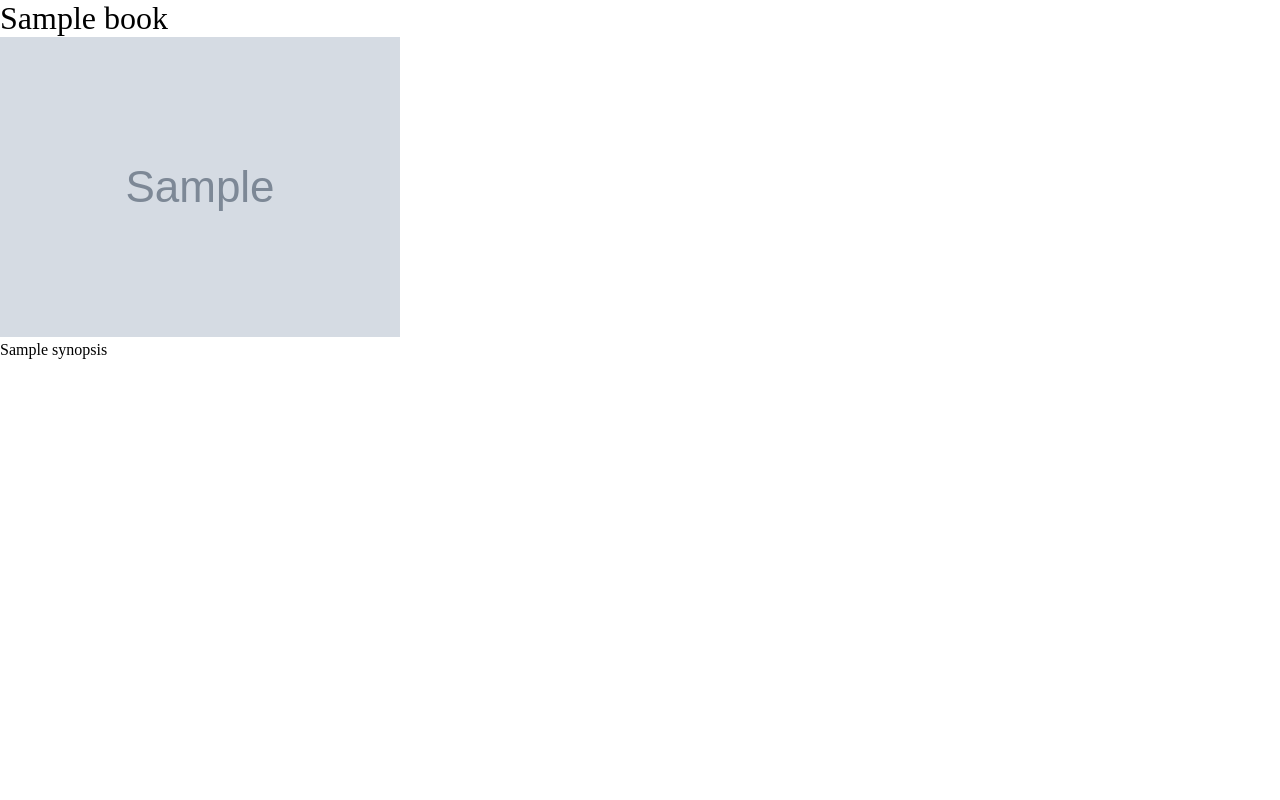
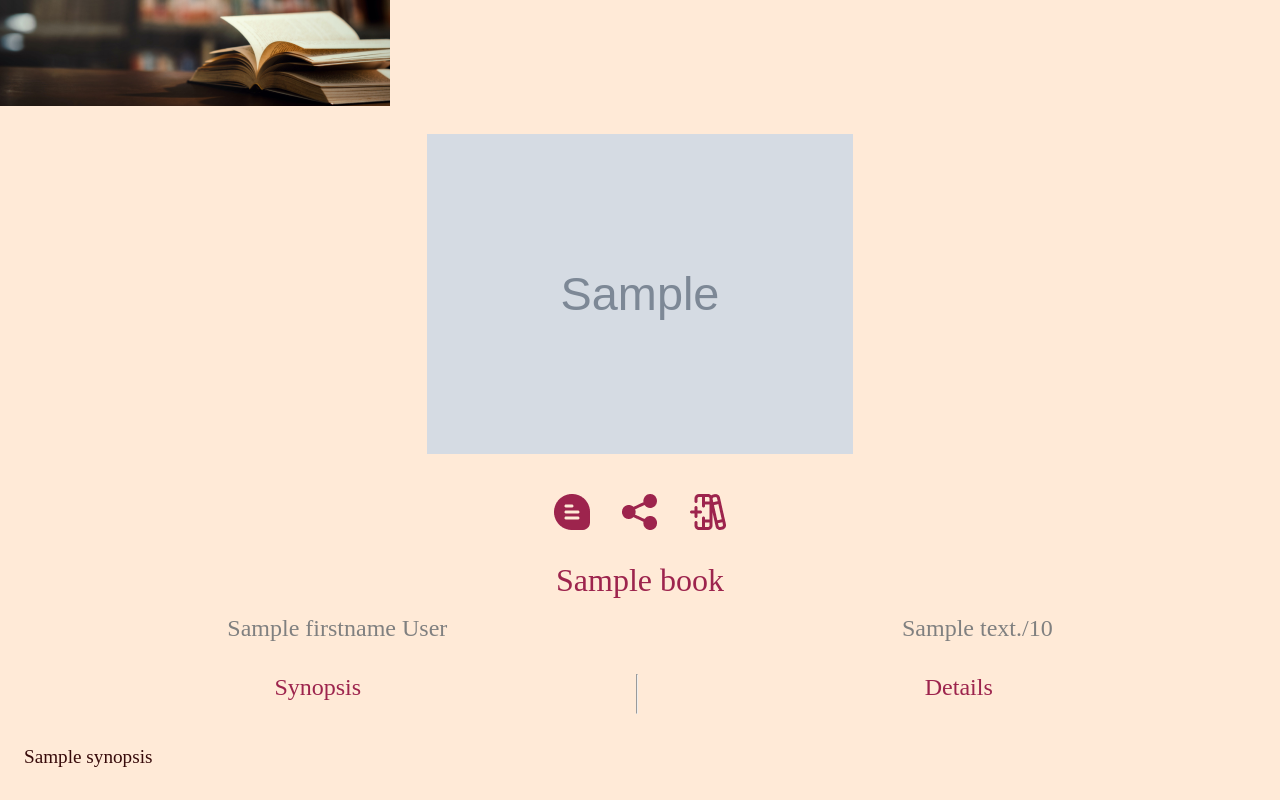
Before and after one commit to WildCodeSchool-2023-09/PHP-paris-p2-book, a PHP site: template src/View/Book/show.html.twig in a window 1280 px wide. Run offline with PHP 8.4, Linux system fonts and the light colour scheme; the template is opened without the code that fills it: most values are stand-ins (such as "Sample title", 1, 10 or a date in 2020); grey boxes marked "Sample" are stand-in pictures; some libraries are stand-ins or nearby versions; some web fonts are replaced.

Commit message:
S01US01_showbook

```diff
--- a/src/Model/BookEditionManager.php
+++ b/src/Model/BookEditionManager.php
@@ -10,7 +10,7 @@ class BookEditionManager extends AbstractManager
 
     public function selectOneById(int $id): array|false
     {
-        $statement = $this->pdo->prepare('SELECT b.title, b.written_at, be.cover,  be.synopsis, be.nb_pages, r.note, r.difficulty FROM ' . static::TABLE . ' AS be JOIN book AS b JOIN review AS r ON b.id=be.book_id WHERE b.id=:id');
+        $statement = $this->pdo->prepare('SELECT b.title, b.written_at, be.cover,  be.synopsis, be.nb_pages, r.note, r.difficulty, a.firstname, a.lastname FROM ' . static::TABLE . ' AS be JOIN book AS b JOIN review AS r JOIN author AS a ON b.id=be.book_id WHERE b.id=:id');
         $statement->bindValue('id', $id, PDO::PARAM_INT);
         $statement->execute();
         return $statement->fetch();
--- a/src/View/Book/show.html.twig
+++ b/src/View/Book/show.html.twig
@@ -1,16 +1,41 @@
 {% extends 'layout.html.twig' %}
 
 {% block title %} {{ parent() ~ ' - ' ~ book.title }} {% endblock %}
-
   {% block content %}
+    <div id="picture">
+      <img src={{book.cover}} alt="picture">
+    </div>
+    <div class="icones">
+      <img class="review" src="../assets/images/Review.png" alt="review">
+      <img class="share" src="../assets/images/Share.png" alt="share">
+      <img class="add" src="../assets/images/Add.png" alt="add">
+    </div>
     <h1>
-      {{ dump(book) }}
       {{ book.title }}
     </h1>
-    <div class="picture">
-      <img src={{book.cover}} alt="picture">
-    </div>
-    <p>
-        {{ book.synopsis }}
-    </p>
+    <div class="infos">
+      <p>
+        {{ book.firstname }}
+        {{ book. lastname }}
+      </p>
+      <p>
+       {{ book.note }}/10
+      </p>
+  </div>
+<div class="categories">
+    <div class="description">
+      <h2>Synopsis</h2>
+     </div>
+     <div>
+      <hr class="separation" />
+      </div>
+    <div class="detail">
+      <h2>Details</h2>
+  </div>
+</div>
+<div class="synopsis">
+<p>
+  {{ book.synopsis }}
+</p>
+</div>
  {% endblock %}
--- a/src/View/_header.html.twig
+++ b/src/View/_header.html.twig
@@ -1 +1 @@
-<img src="assets/images/header.png" alt="le header tout simplement">
+<img src="/assets/images/header.png" alt="le header tout simplement">
--- a/src/View/layout.html.twig
+++ b/src/View/layout.html.twig
@@ -7,13 +7,14 @@
     <title>{% block title %}MyBookshelf{% endblock %}</title>
     {% block stylesheet %}
     <link rel="stylesheet" href="/assets/css/style.css">
+    <link rel="stylesheet" href="/assets/css/mobile.css">
     {% endblock %}
 </head>
 <body>
-    {# {% block header %} {% include '_header.html.twig' %} {% endblock %} #}
+    {% block header %} {% include '_header.html.twig' %} {% endblock %}
     {% block content %} {% endblock %}
-    {# {% block footer %} {% endblock %}
+    {% block footer %} {% endblock %}
     {% block navbar %} {% endblock %}
-    {% block javascript %}{% endblock %} #}
+    {% block javascript %}{% endblock %}
 </body>
 </html>
--- a/src/routes.php
+++ b/src/routes.php
@@ -10,7 +10,7 @@ return [
     '' => ['HomeController', 'index',],
     'items' => ['ItemController', 'index',],
     'items/edit' => ['ItemController', 'edit', ['id']],
-    'book/show' => ['BookController', 'show', ['id']],
+    'Book/show' => ['BookController', 'show', ['id']],
     'items/add' => ['ItemController', 'add',],
     'items/delete' => ['ItemController', 'delete',],
 ];
```
Also changed, not shown: public/assets/css/mobile.css (added), public/assets/css/style.css, public/assets/images/Add.png (added), public/assets/images/Review.png (added), public/assets/images/Share.png (added).
